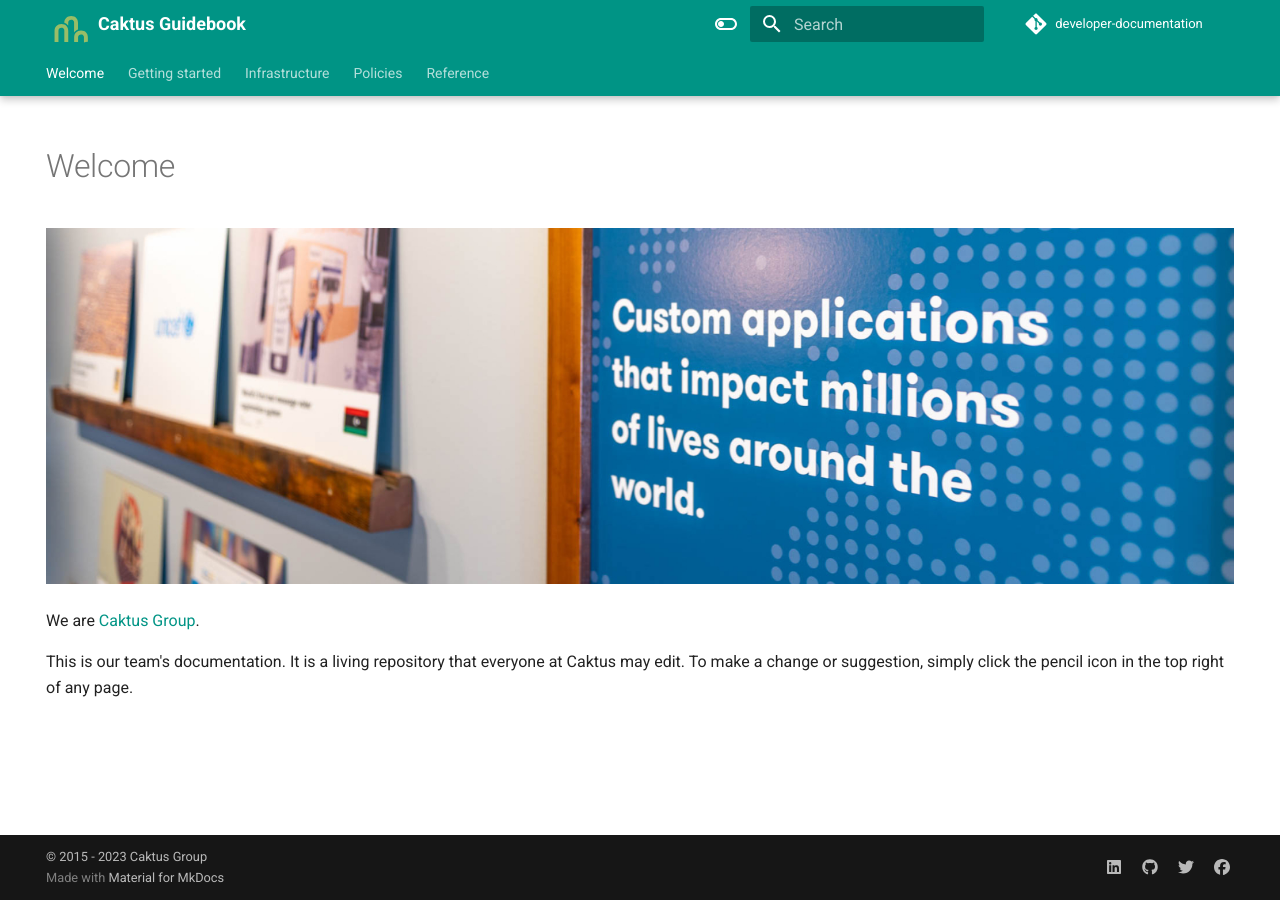
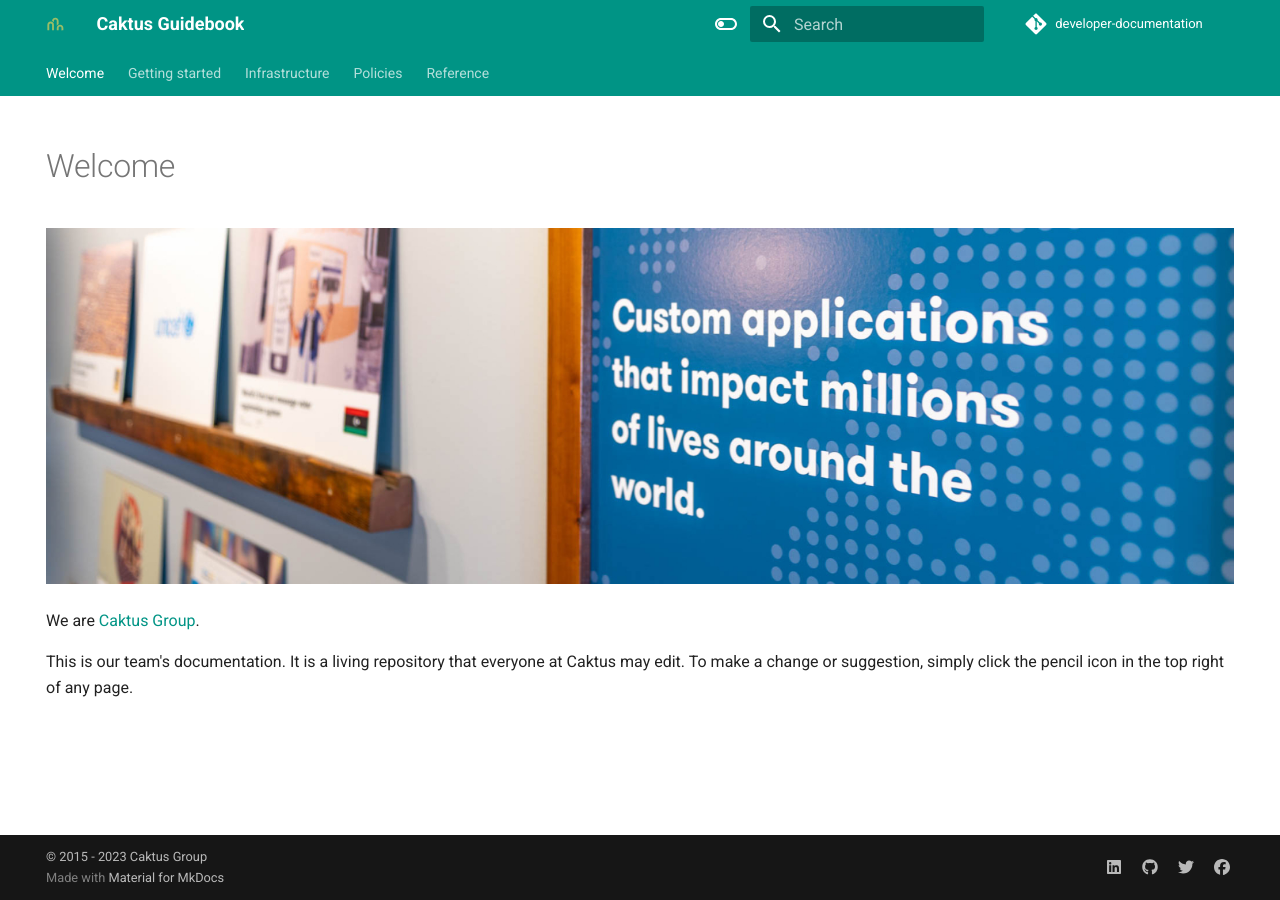
Before and after one commit to caktus/guidebook, an MkDocs documentation site: the page built from docs/index.md, in a window 1280 px wide. Built offline with MkDocs 1.6.1 and Material for MkDocs 9.7.7, drawn with Linux system fonts in a browser that asks for light colours; comment, search, counter and statistics services are not loaded.

Commit message:
fix header icon placement

```diff
--- a/mkdocs.yml
+++ b/mkdocs.yml
@@ -5,13 +5,13 @@ copyright: "&copy; 2015 - <script>document.write(new Date().getFullYear())</scri
 theme:
   # Main site theme
   name: material
-  logo: assets/logo.svg
+  custom_dir: overrides
+  icon:
+    logo: logo
   features:
     - navigation.tabs
-    # Avoids the navbar from collapsing when scrolling down
-    - navigation.tabs
-    - navigation.tabs.sticky
     - navigation.sections
+    - navigation.tracking
   # Enables dark-mode
   palette:
     - media: "(prefers-color-scheme: light)" #
```
Also changed, not shown: overrides/.icons/logo.svg (renamed from docs/assets/logo.svg).
